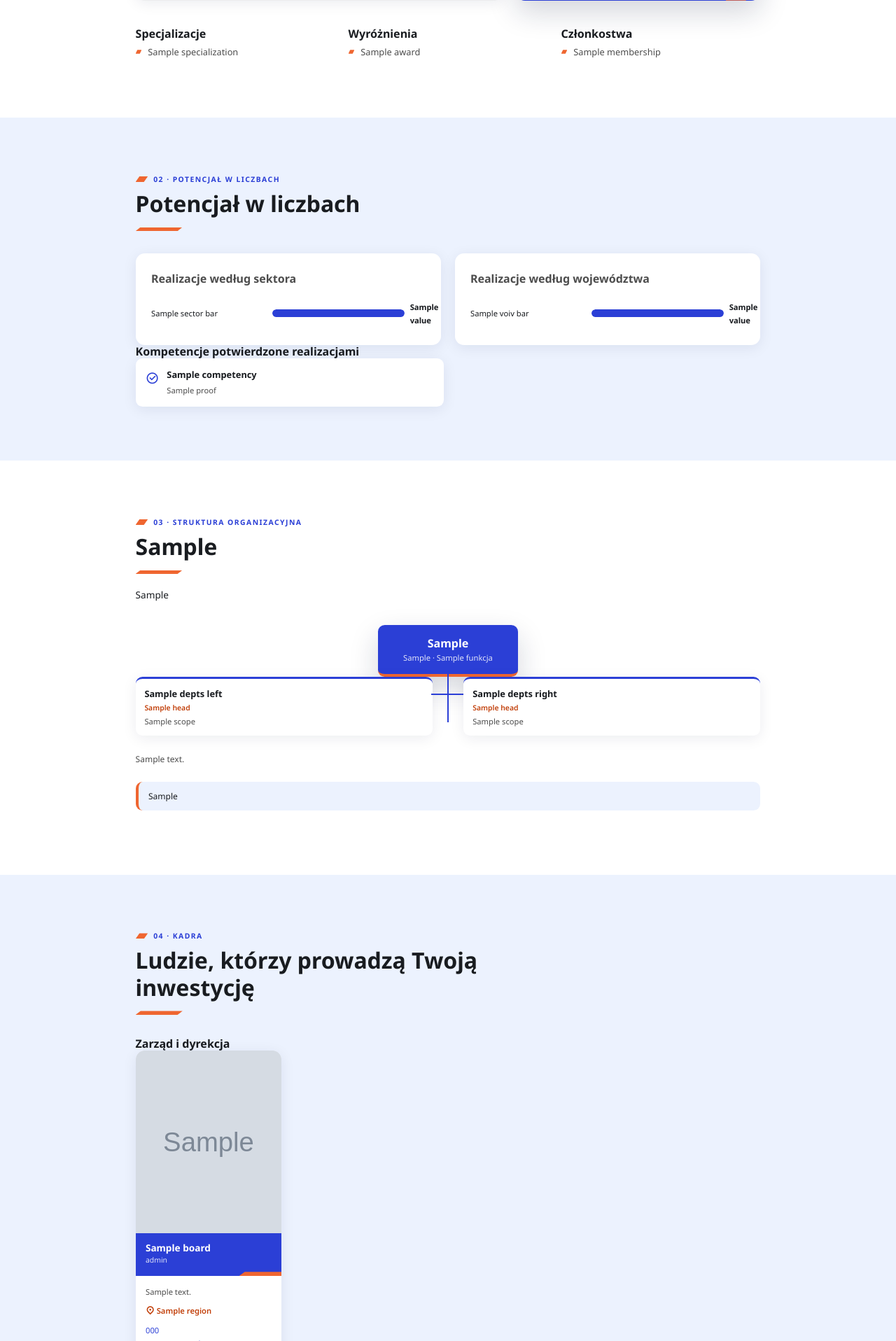
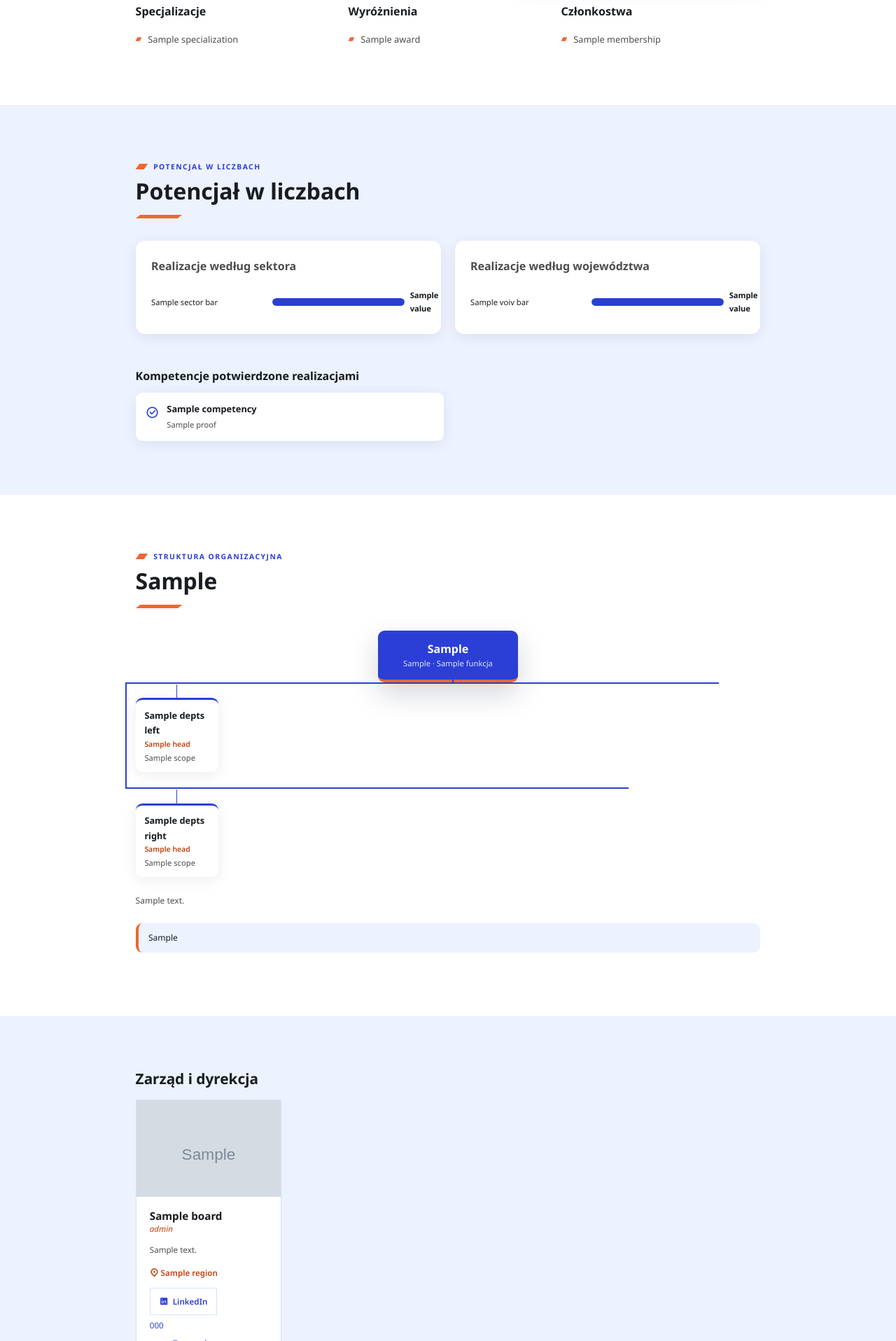
Before and after one commit to MBT-modern-building-team/MBT, a Django app: template MBTWebsite/MBTApp/templates/pages/potencjal.html in a window 1280 px wide. Shown: the part 1604-3520 px from the top of the page at 70% size. Run offline with Django 5.2, Linux system fonts and the light colour scheme; the template is opened without the code that fills it: most values are stand-ins (such as "Sample title", 1, 10 or a date in 2020); grey boxes marked "Sample" are stand-in pictures; data that the repository does not hold is empty; some libraries are stand-ins or nearby versions; some web fonts are replaced.

Commit message:
Potencjał i referencje: poprawki treści i układu
Usunięto MESKO/przemysł obronny i numerację, scalono 5 wpisów Tyskich Browarów,
poprawiono Ponar (Wadowice S.A.), dodano DIG, kadrę z podstrony O nas,
poziome drzewo struktury, granat z logo i większe odstępy.

```diff
--- a/MBTWebsite/MBTApp/static/css/potencjal.css
+++ b/MBTWebsite/MBTApp/static/css/potencjal.css
@@ -72,7 +72,7 @@
 .pot-comp strong{display:block;color:var(--ttl)}
 .pot-comp span{font-size:14px}
 
-/* struktura */
+/* struktura: pionowa oś (mobile) -> poziome drzewo (>=1200px) */
 .pot-org-root{display:flex;flex-direction:column}
 .pot-org-board{align-self:center;text-align:center;background:var(--navy);color:#fff;padding:18px 36px;border-radius:12px;border-bottom:6px solid var(--or);min-width:250px;box-shadow:var(--sh2)}
 .pot-org-board strong{display:block;font:700 20px var(--title-font,sans-serif)}
@@ -88,25 +88,35 @@
 .pot-note{margin-top:28px;font-size:15px}
 .pot-note--accent{border-radius:12px;border-left:5px solid var(--or);padding:12px 18px;background:var(--t2);color:var(--ttl)}
 .pot-note i{color:var(--or-txt)}
-
+@media (min-width:1200px){
+.pot-org-cols{display:flex;flex-direction:column;gap:28px;margin:28px 0 0;padding:0 0 0 18px;border:0}
+.pot-org-cols::before{content:"";position:absolute;left:calc(50% + 9px);top:-28px;width:2px;height:28px;margin-left:-1px;background:var(--blue)}
+.pot-org-cols>li{position:relative;padding-top:28px}
+.pot-org-cols>li::before{content:"";position:absolute;top:0;left:-18px;right:calc((100% - 84px)/14);height:2px;background:var(--blue)}
+.pot-org-cols>li:last-child::before{right:calc((100% - 84px)/14*3 + 14px)}
+.pot-org-cols>li:first-child::after{content:"";position:absolute;top:0;left:-18px;width:2px;height:calc(100% + 28px);background:var(--blue)}
+.pot-org-col{grid-template-columns:repeat(7,1fr)}
+.pot-org-col li::before{left:50%;top:-28px;width:2px;height:28px;margin-left:-1px}
+}
 /* kadra */
 .pot-people{display:grid;grid-template-columns:1fr;gap:24px}
-.pot-person{background:#fff;border-radius:16px;display:flex;flex-direction:column;overflow:hidden;box-shadow:var(--sh);transition:transform .4s,box-shadow .4s}
-.pot-person:hover{transform:translateY(-8px);box-shadow:var(--sh2)}
-.pot-person-photo{aspect-ratio:4/5;background:var(--t2);overflow:hidden}
+.pot-person{background:#fff;border:1px solid var(--t3);display:flex;flex-direction:column;overflow:hidden;transition:transform .4s,box-shadow .4s}
+.pot-person:hover{transform:translateY(-6px);box-shadow:var(--sh2)}
+.pot-person-photo{aspect-ratio:3/2;background:var(--t2);overflow:hidden}
 .pot-person-photo img{width:100%;height:100%;object-fit:cover;object-position:top;display:block;transition:transform .6s}
-.pot-person:hover .pot-person-photo img{transform:scale(1.05)}
+.pot-person:hover .pot-person-photo img{transform:scale(1.04)}
 .pot-ph{width:100%;height:100%;background:var(--navy);position:relative;overflow:hidden;display:flex;align-items:center;justify-content:center}
 .pot-ph::before{content:"";position:absolute;right:-12%;top:0;bottom:0;width:34%;background:var(--or);clip-path:polygon(55% 0,100% 0,45% 100%,0 100%)}
 .pot-ph span{position:relative;font:700 clamp(40px,6vw,60px) var(--title-font,sans-serif);color:#fff}
-.pot-person-banner{background:var(--navy);color:#fff;padding:14px 18px 16px;position:relative}
-.pot-person-banner::after{content:"";position:absolute;right:0;bottom:0;width:76px;height:7px;background:var(--or);clip-path:polygon(10px 0,100% 0,100% 100%,0 100%)}
-.pot-person-banner strong{display:block;font:700 17px var(--title-font,sans-serif)}
-.pot-person-banner span{display:block;font-size:13px;color:rgba(255,255,255,.85)}
-.pot-person-body{padding:16px 18px 20px;font-size:14px}
-.pot-person-body p{margin:0 0 8px}
-.pot-person-reg{color:var(--or-txt);font-weight:600}
-.pot-person-contact a{display:block;word-break:break-word}
+.pot-person-body{padding:22px 24px 24px;display:flex;flex-direction:column;flex:1;font-size:14.5px}
+.pot-person-name{font-size:19px;margin:0 0 6px}
+.pot-person-role{margin:0 0 12px;font-style:italic;font-weight:500;color:var(--or-txt)}
+.pot-person-desc{margin:0 0 16px;line-height:1.7}
+.pot-person-reg{margin:0 0 12px;color:var(--or-txt);font-weight:600}
+.pot-person-foot{margin:auto 0 0;display:flex;flex-direction:column;gap:6px;align-items:flex-start}
+.pot-person-foot a{word-break:break-word}
+.pot .pot-person-btn{display:inline-flex;align-items:center;gap:8px;border:1px solid var(--t3);padding:9px 16px;font-weight:600;text-decoration:none;color:var(--blue);transition:all .3s}
+.pot .pot-person-btn:hover{background:var(--blue);color:#fff;border-color:var(--blue)}
 
 /* proces i formuły */
 .pot-formula{background:var(--navy);color:rgba(255,255,255,.9);padding:30px;border-radius:16px;border-top:6px solid var(--or);box-shadow:var(--sh2)}
@@ -191,10 +201,6 @@
 .pot-steps li{flex-direction:column;text-align:center;padding:18px 18px 18px 28px;font-size:14px;background:#fff;border-radius:0;box-shadow:none;clip-path:polygon(0 0,calc(100% - 16px) 0,100% 50%,calc(100% - 16px) 100%,0 100%,16px 50%);margin-left:-8px;background:var(--t3)}
 .pot-steps li:first-child{clip-path:polygon(0 0,calc(100% - 16px) 0,100% 50%,calc(100% - 16px) 100%,0 100%);margin-left:0}}
 @media (min-width:992px){.pot-hero-stripes{display:block}.pot-grid--profile{grid-template-columns:3fr 2fr}.pot-cards{grid-template-columns:repeat(3,1fr)}.pot-sec{padding:96px 0}
-.pot-org-cols{grid-template-columns:1fr 1fr;gap:0 56px;margin:28px 0 0;padding:0;border:0}
-.pot-org-cols::before{content:"";position:absolute;left:50%;top:-28px;bottom:24px;width:2px;margin-left:-1px;background:var(--blue)}
-.pot-org-col li::before{left:auto;right:-58px;width:56px}
-.pot-org-col--r li::before{right:auto;left:-58px}
 .pot-cta .pot-offices,.pot-cta .pot-contact,.pot-cta .pot-cta-row,.pot-cta .pot-head{max-width:58%}}
 @media (min-width:1200px){.pot-people{grid-template-columns:repeat(4,1fr)}}
 @media (max-width:575px){.pot-hero .gw-hero-content{padding-top:120px}.pot-sec{padding:56px 0}}
@@ -209,3 +215,12 @@
 .pot a.btn.mbt-cta:hover,.pot a.btn.mbt-cta:focus{color:#fff}
 .pot .pot-proj-name a{color:var(--ttl)}
 .pot .pot-proj:hover .pot-proj-name a{color:var(--blue)}
+
+/* poprawki: odstępy (specyficzność .pot h3), granat z logo, 2 kafle w hero */
+.pot .pot-h3{margin-bottom:18px}
+.pot .pot-card--mt{margin-top:64px}
+.pot .pot-h3--lg{font-size:26px;margin-bottom:22px}
+.pot-chips{margin-bottom:8px}
+.pot-capital{background:#023E7C}
+.pot-stats{grid-template-columns:repeat(2,minmax(0,200px));gap:8px 40px}
+.pot-proj-top{margin-bottom:2px}
--- a/MBTWebsite/MBTApp/templates/pages/_pot_person.html
+++ b/MBTWebsite/MBTApp/templates/pages/_pot_person.html
@@ -1,14 +1,16 @@
 {% load i18n %}
 <li class="pot-person">
     <div class="pot-person-photo">
-        {% if m.photo %}<img src="{{ m.photo }}" alt="{{ m.name }}" width="400" height="500" loading="lazy" decoding="async">
+        {% if m.photo %}<img src="{{ m.photo }}" alt="{{ m.name }}" width="600" height="400" loading="lazy" decoding="async">
         {% else %}<div class="pot-ph" role="img" aria-label="{{ m.name }}"><span>{{ m.initials }}</span></div>{% endif %}
     </div>
-    <div class="pot-person-banner"><strong>{{ m.name }}</strong><span>{{ m.role }}</span></div>
     <div class="pot-person-body">
-        {% if m.desc %}<p>{{ m.desc }}</p>{% endif %}
+        <h3 class="pot-person-name">{{ m.name }}</h3>
+        <p class="pot-person-role">{{ m.role }}</p>
+        {% if m.desc %}<p class="pot-person-desc">{{ m.desc }}</p>{% endif %}
         {% if m.region %}<p class="pot-person-reg"><i class="ri-map-pin-2-line" aria-hidden="true"></i> {{ m.region }}</p>{% endif %}
-        {% if m.phone or m.email %}<p class="pot-person-contact">
+        {% if m.phone or m.email or m.linkedin %}<p class="pot-person-foot">
+            {% if m.linkedin %}<a class="pot-person-btn" href="{{ m.linkedin }}" target="_blank" rel="noopener"><i class="ri-linkedin-box-fill" aria-hidden="true"></i> LinkedIn</a>{% endif %}
             {% if m.phone %}<a href="tel:{{ m.phone|cut:' ' }}">{{ m.phone }}</a>{% endif %}
             {% if m.email %}<a href="mailto:{{ m.email }}">{{ m.email }}</a>{% endif %}
         </p>{% endif %}
--- a/MBTWebsite/MBTApp/templates/pages/potencjal.html
+++ b/MBTWebsite/MBTApp/templates/pages/potencjal.html
@@ -2,7 +2,7 @@
 {% load i18n %}
 
 {% block content %}
-<link rel="stylesheet" href="/static/css/potencjal.css?v=20261118f">
+<link rel="stylesheet" href="/static/css/potencjal.css?v=20261118g">
 <script type="application/ld+json">{{ json_ld_org }}</script>
 <script type="application/ld+json">{{ json_ld_breadcrumbs }}</script>
 <div class="pot">
@@ -30,7 +30,7 @@
         <div class="container">
             <ul class="pot-stats">
                 {% for s in p.stats %}
-                <li class="gw-stat"><span class="gw-stat-num">{{ s.value }}</span><span class="gw-stat-label">{% if forloop.counter == 1 %}{% trans 'lat na rynku' %}{% elif forloop.counter == 2 %}{% trans 'realizacji' %}{% elif forloop.counter == 3 %}{% trans 'sektorów' %}{% else %}{% trans 'województw' %}{% endif %}</span></li>
+                <li class="gw-stat"><span class="gw-stat-num">{{ s.value }}</span><span class="gw-stat-label">{% if s.key == 'projects' %}{% trans 'realizacji' %}{% else %}{% trans 'sektorów' %}{% endif %}</span></li>
                 {% endfor %}
             </ul>
         </div>
@@ -51,10 +51,9 @@
 <section class="pot-sec" id="profil" aria-labelledby="pot-profil-h">
     <div class="container">
         <header class="pot-head">
-            <p class="pot-kicker">01 · {% trans 'PROFIL FIRMY' %}</p>
+            <p class="pot-kicker">{% trans 'PROFIL FIRMY' %}</p>
             <h2 id="pot-profil-h" class="pot-h2">{{ p.texts.profil_h2 }}</h2>
             <span class="pot-bar" aria-hidden="true"></span>
-            <p class="pot-lead">{{ p.texts.profil_lead }}</p>
         </header>
 
         <div class="pot-grid pot-grid--profile">
@@ -65,7 +64,6 @@
                     <tbody>
                         <tr><th scope="row">{% trans 'Nazwa' %}</th><td>{{ p.company_name }}</td></tr>
                         {% if p.legal_form %}<tr><th scope="row">{% trans 'Forma prawna' %}</th><td>{{ p.legal_form }}</td></tr>{% endif %}
-                        <tr><th scope="row">{% trans 'Na rynku od' %}</th><td>{{ p.since }}</td></tr>
                         {% if p.president %}<tr><th scope="row">{% trans 'Prezes Zarządu' %}</th><td>{{ p.president }}</td></tr>{% endif %}
                         {% for label, value in p.register_rows %}<tr><th scope="row">{{ label }}</th><td>{{ value }}</td></tr>{% endfor %}
                         {% for o in p.offices %}<tr><th scope="row">{% if o.typ == 'Centrala' %}{% trans 'Centrala' %}{% else %}{% trans 'Biuro' %}{% endif %}</th><td>{{ o.miasto }}, {{ o.adres }}</td></tr>{% endfor %}
@@ -121,7 +119,7 @@
 <section class="pot-sec pot-sec--tint" id="liczby" aria-labelledby="pot-num-h">
     <div class="container">
         <header class="pot-head">
-            <p class="pot-kicker">02 · {% trans 'POTENCJAŁ W LICZBACH' %}</p>
+            <p class="pot-kicker">{% trans 'POTENCJAŁ W LICZBACH' %}</p>
             <h2 id="pot-num-h" class="pot-h2">{% trans 'Potencjał w liczbach' %}</h2>
             <span class="pot-bar" aria-hidden="true"></span>
         </header>
@@ -158,10 +156,9 @@
 <section class="pot-sec" id="struktura" aria-labelledby="pot-org-h">
     <div class="container">
         <header class="pot-head">
-            <p class="pot-kicker">03 · {% trans 'STRUKTURA ORGANIZACYJNA' %}</p>
+            <p class="pot-kicker">{% trans 'STRUKTURA ORGANIZACYJNA' %}</p>
             <h2 id="pot-org-h" class="pot-h2">{{ p.texts.struktura_h2 }}</h2>
             <span class="pot-bar" aria-hidden="true"></span>
-            <p class="pot-lead">{{ p.texts.struktura_lead }}</p>
         </header>
 
         <ul class="pot-org">
@@ -189,21 +186,20 @@
     </div>
 </section>
 
-{# ===================== 04 KADRA ===================== #}
-<section class="pot-sec pot-sec--tint" id="kadra" aria-labelledby="pot-staff-h">
+{# ===================== KADRA ===================== #}
+<section class="pot-sec pot-sec--tint" id="kadra" aria-label="{% trans 'KADRA' %}">
     <div class="container">
-        <header class="pot-head">
-            <p class="pot-kicker">04 · {% trans 'KADRA' %}</p>
-            <h2 id="pot-staff-h" class="pot-h2">{% trans 'Ludzie, którzy prowadzą Twoją inwestycję' %}</h2>
-            <span class="pot-bar" aria-hidden="true"></span>
-        </header>
-
-        <h3 class="pot-h3">{% trans 'Zarząd i dyrekcja' %}</h3>
+        <h2 class="pot-h3 pot-h3--lg">{% trans 'Zarząd i dyrekcja' %}</h2>
         <ul class="pot-people">
             {% for m in p.board %}{% include 'pages/_pot_person.html' with m=m %}{% endfor %}
         </ul>
 
-        <h3 class="pot-h3 pot-card--mt">{% trans 'Zespół handlowy i komunikacja' %}</h3>
+        <h2 class="pot-h3 pot-h3--lg pot-card--mt">{% trans 'Kierownicy i project managerowie' %}</h2>
+        <ul class="pot-people">
+            {% for m in p.managers %}{% include 'pages/_pot_person.html' with m=m %}{% endfor %}
+        </ul>
+
+        <h2 class="pot-h3 pot-h3--lg pot-card--mt">{% trans 'Zespół handlowy i komunikacja' %}</h2>
         <p class="pot-lead pot-lead--sm">{{ p.texts.zespol_lead }}</p>
         <ul class="pot-people">
             {% for m in p.sales_team %}{% include 'pages/_pot_person.html' with m=m %}{% endfor %}
@@ -215,7 +211,7 @@
 <section class="pot-sec" id="realizacja-procesu" aria-labelledby="pot-tech-h">
     <div class="container">
         <header class="pot-head">
-            <p class="pot-kicker">05 · {% trans 'KADRA TECHNICZNA I SPOSÓB REALIZACJI' %}</p>
+            <p class="pot-kicker">{% trans 'KADRA TECHNICZNA I SPOSÓB REALIZACJI' %}</p>
             <h2 id="pot-tech-h" class="pot-h2">{% trans 'Kadra techniczna i sposób realizacji' %}</h2>
             <span class="pot-bar" aria-hidden="true"></span>
         </header>
@@ -267,7 +263,7 @@
 <section class="pot-sec pot-sec--tint" id="technologie" aria-labelledby="pot-tools-h">
     <div class="container">
         <header class="pot-head">
-            <p class="pot-kicker">06 · {% trans 'TECHNOLOGIE I ZAPLECZE' %}</p>
+            <p class="pot-kicker">{% trans 'TECHNOLOGIE I ZAPLECZE' %}</p>
             <h2 id="pot-tools-h" class="pot-h2">{{ p.texts.technologie_h2 }}</h2>
             <span class="pot-bar" aria-hidden="true"></span>
         </header>
@@ -301,7 +297,7 @@
 <section class="pot-sec" id="realizacje" aria-labelledby="pot-proj-h">
     <div class="container">
         <header class="pot-head">
-            <p class="pot-kicker">07 · {% trans 'REALIZACJE' %}</p>
+            <p class="pot-kicker">{% trans 'REALIZACJE' %}</p>
             <h2 id="pot-proj-h" class="pot-h2">{{ p.texts.realizacje_h2 }}</h2>
             <span class="pot-bar" aria-hidden="true"></span>
             <p class="pot-lead">{{ p.texts.realizacje_lead }}</p>
@@ -323,10 +319,7 @@
                     <div class="pot-proj-img">{% if pr.url %}<a href="{{ pr.url }}" tabindex="-1" aria-hidden="true">{% endif %}<img src="{{ pr.thumb }}" alt="{{ pr.name }}" width="640" height="400" loading="lazy" decoding="async">{% if pr.url %}</a>{% endif %}</div>
                     {% endif %}
                     <div class="pot-proj-body">
-                        <div class="pot-proj-top">
-                            <span class="pot-proj-nr">{{ pr.nr }}</span>
-                            {% if pr.in_progress %}<span class="pot-badge">{% trans 'W realizacji' %}</span>{% endif %}
-                        </div>
+                        {% if pr.in_progress %}<div class="pot-proj-top"><span class="pot-badge">{% trans 'W realizacji' %}</span></div>{% endif %}
                         <h4 class="pot-proj-name">{% if pr.url %}<a href="{{ pr.url }}">{{ pr.name }}</a>{% else %}{{ pr.name }}{% endif %}</h4>
                         <p class="pot-proj-type">{{ pr.type }}</p>
                         <p class="pot-proj-meta">{{ pr.meta }}</p>
@@ -346,7 +339,7 @@
     <div class="pot-cta-overlay" aria-hidden="true"></div>
     <div class="pot-hero-stripes" aria-hidden="true"><i></i><i></i><i></i></div>
     <div class="container">
-        <p class="pot-kicker pot-kicker--light">08 · {% trans 'KONTAKT' %}</p>
+        <p class="pot-kicker pot-kicker--light">{% trans 'KONTAKT' %}</p>
         <h2 id="pot-cta-h" class="pot-h2 pot-h2--light">{{ p.texts.cta_h2 }}</h2>
         <span class="pot-bar" aria-hidden="true"></span>
         <ul class="pot-offices">
```
Also changed, not shown: MBTWebsite/MBTApp/portfolio.py (+13 -12 lines), MBTWebsite/MBTApp/tests.py (+17 -4 lines), MBTWebsite/MBTApp/portfolio_mbt.json.
